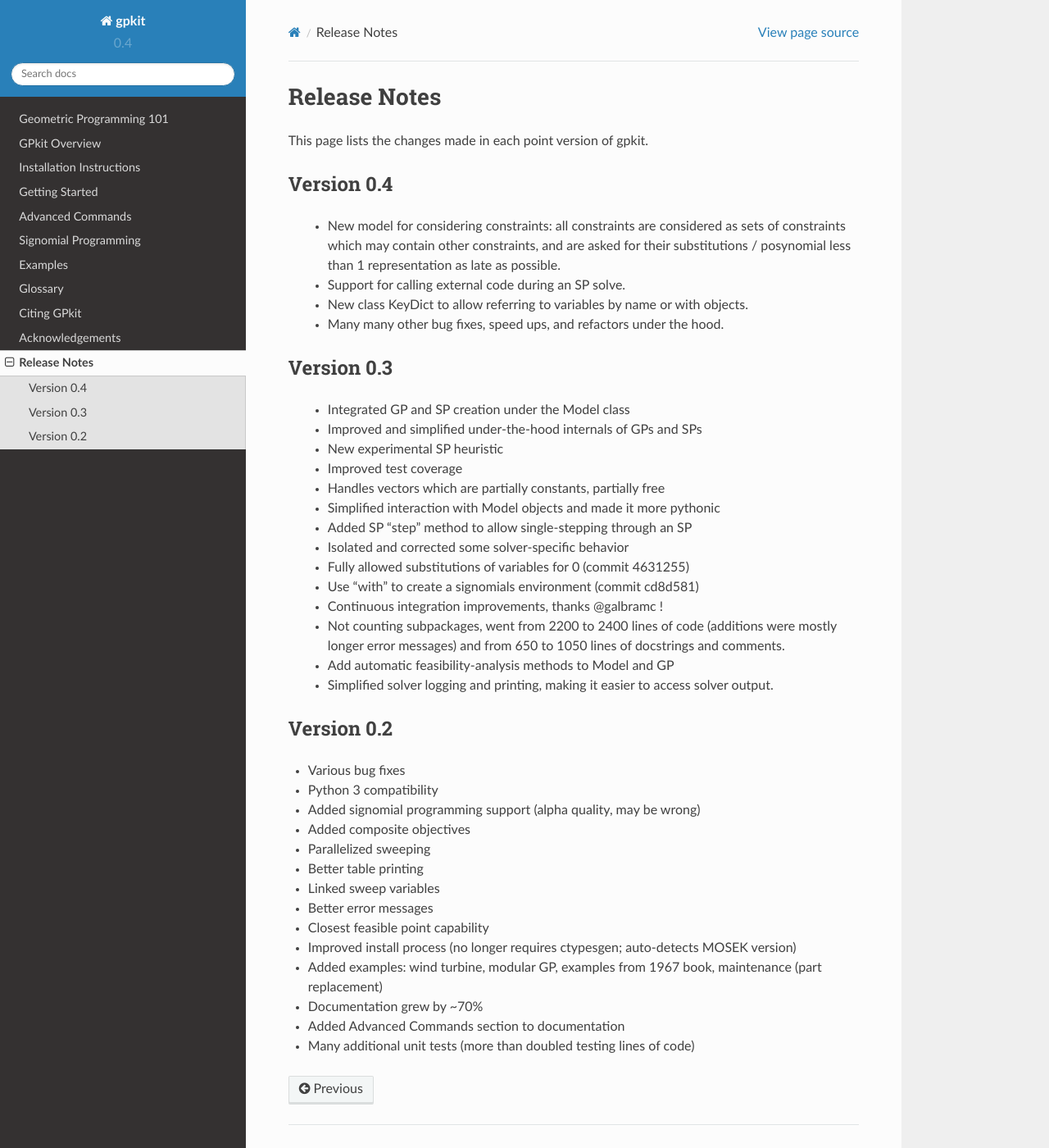
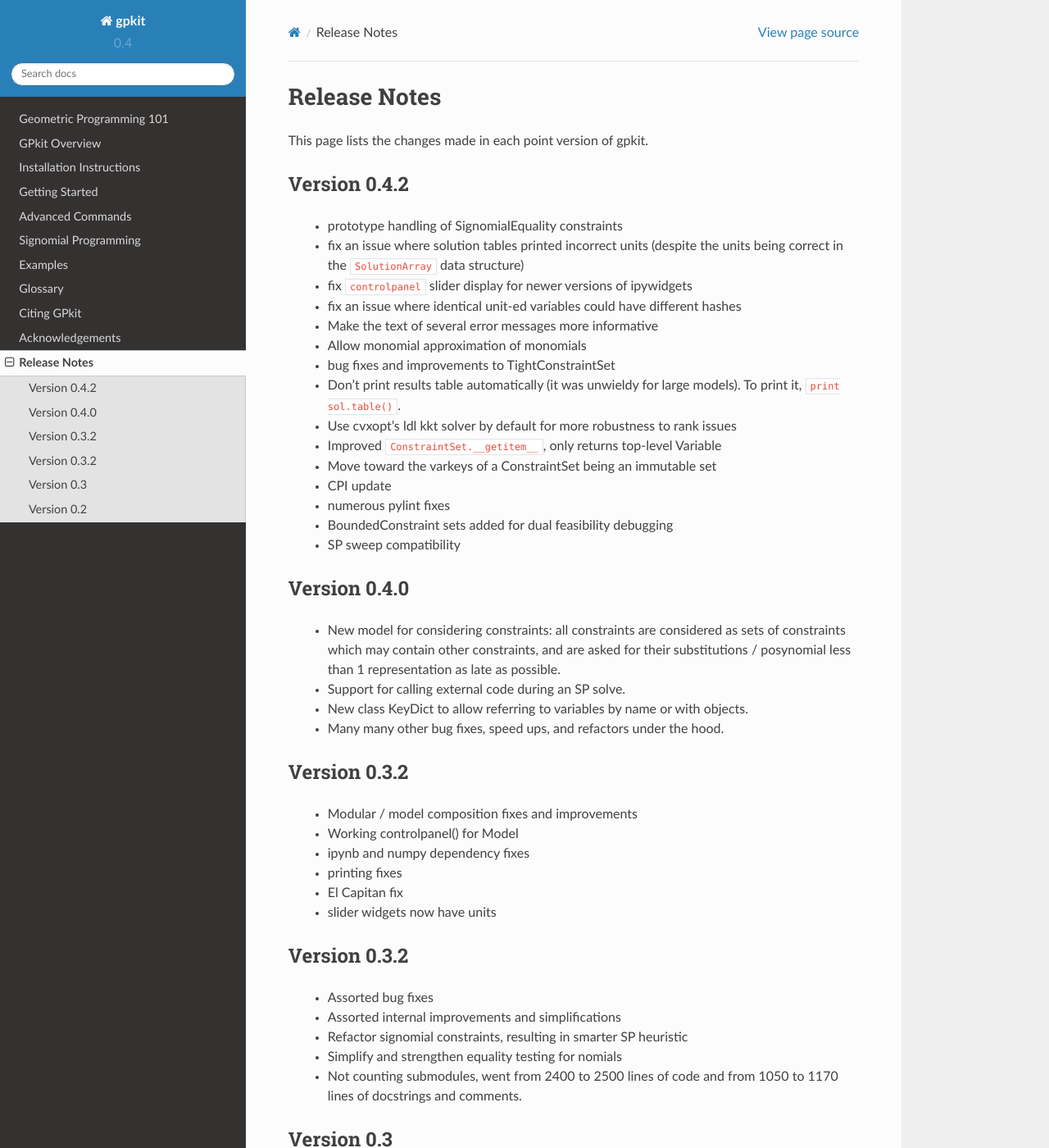
Before and after one commit to convexengineering/gpkit, a Sphinx documentation site: the page built from docs/source/releasenotes.rst, in a window 1280 px wide and 1400 px high. Shown: the whole window at 82% size. Built offline with Sphinx 7.4.7 and the Read the Docs theme 2.0.0, drawn with Linux system fonts in a browser that asks for light colours.

Commit message:
update release notes and autodoc

```diff
--- a/docs/source/releasenotes.rst
+++ b/docs/source/releasenotes.rst
@@ -3,12 +3,47 @@
 
 This page lists the changes made in each point version of gpkit.
 
-Version 0.4
------------
+Version 0.4.2
+-------------
+ * prototype handling of SignomialEquality constraints
+ * fix an issue where solution tables printed incorrect units (despite the units being correct in the ``SolutionArray`` data structure)
+ * fix ``controlpanel`` slider display for newer versions of ipywidgets
+ * fix an issue where identical unit-ed variables could have different hashes
+ * Make the text of several error messages more informative
+ * Allow monomial approximation of monomials
+ * bug fixes and improvements to TightConstraintSet
+ * Don't print results table automatically (it was unwieldy for large models). To print it, ``print sol.table()``.
+ * Use cvxopt's ldl kkt solver by default for more robustness to rank issues
+ * Improved ``ConstraintSet.__getitem__``, only returns top-level Variable
+ * Move toward the varkeys of a ConstraintSet being an immutable set
+ * CPI update
+ * numerous pylint fixes
+ * BoundedConstraint sets added for dual feasibility debugging
+ * SP sweep compatibility
+
+Version 0.4.0
+-------------
  * New model for considering constraints: all constraints are considered as sets of constraints which may contain other constraints, and are asked for their substitutions / posynomial less than 1 representation as late as possible.
  * Support for calling external code during an SP solve.
  * New class KeyDict to allow referring to variables by name or with objects.
  * Many many other bug fixes, speed ups, and refactors under the hood.
+
+Version 0.3.2
+-------------
+ * Modular / model composition fixes and improvements
+ * Working controlpanel() for Model
+ * ipynb and numpy dependency fixes
+ * printing fixes
+ * El Capitan fix
+ * slider widgets now have units
+
+Version 0.3.2
+-------------
+ * Assorted bug fixes
+ * Assorted internal improvements and simplifications
+ * Refactor signomial constraints, resulting in smarter SP heuristic
+ * Simplify and strengthen equality testing for nomials
+ * Not counting submodules, went from 2400 to 2500 lines of code and from 1050 to 1170 lines of docstrings and comments.
 
 Version 0.3
 -----------
```
Also changed, not shown: docs/source/autodoc/gpkit.constraints.rst (+8 -0 lines), docs/source/autodoc/gpkit.rst (+8 -0 lines), docs/source/autodoc/gpkit.tools.rst (+0 -8 lines).
